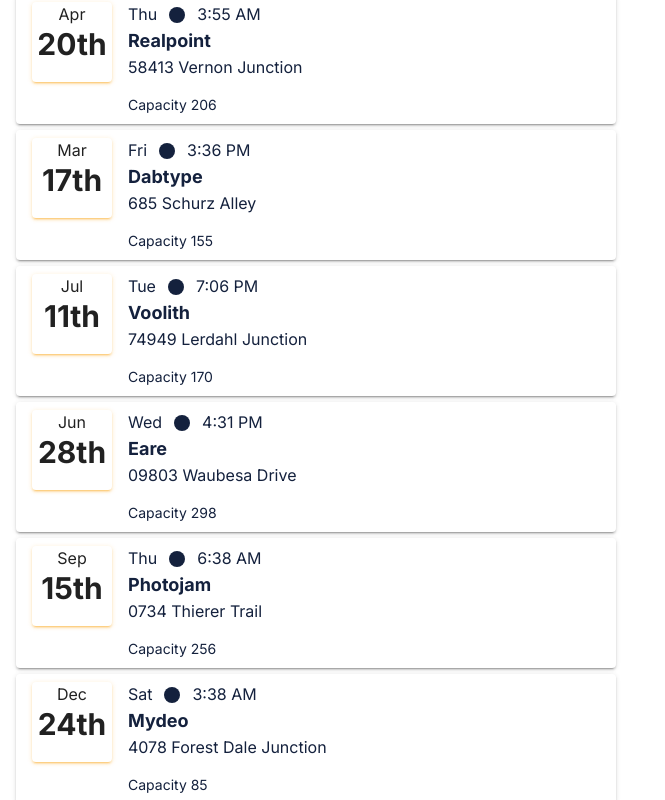
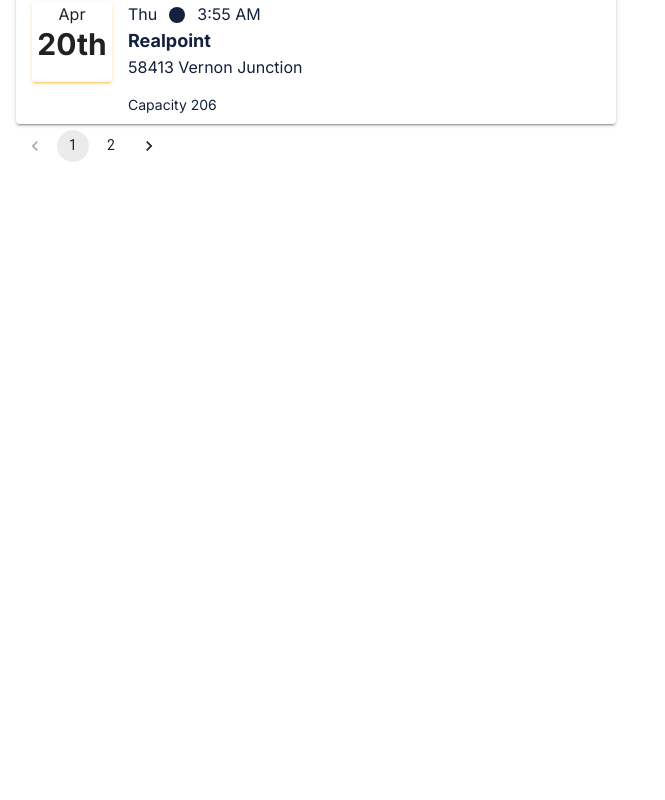
Before and after one commit to Ej1seven/DSD_Team_3_Front-end, a Next.js app: page /pages/member_homepage in a window 1280 px wide. Shown: the part 1439-2239 px from the top of the page, without its empty margins (0-665 px from the left). After the commit the page ends 1761 px from the top, so only its background shows below. Built offline with nearby package versions, Linux system fonts and the light colour scheme; data requests are answered from the project's data file.

Commit message:
added pagination to event list

```diff
--- a/app/components/EventList.tsx
+++ b/app/components/EventList.tsx
@@ -13,8 +13,10 @@ import Paper, { PaperProps } from '@mui/material/Paper';
 import { fetchEventData } from '../api/services/Event';
 import format from 'date-fns/format';
 import getEventOverviewList from '../helpers/getEventOverviewList';
-import { useState } from 'react';
+import { useEffect, useState } from 'react';
 import FiberManualRecordIcon from '@mui/icons-material/FiberManualRecord';
+import ComponentPagination from '../helpers/componentPagination';
+import Pagination from '@mui/material/Pagination';
 
 const ColorButton = styled(Button)<ButtonProps>(({ theme }) => ({
   color: theme.palette.getContrastText('#14213D'),
@@ -44,16 +46,50 @@ const EventDateContainer = styled(Paper)<PaperProps>(({ theme }) => ({
 }));
 
 const EventList = ({ events, eventCreations, venues }: any) => {
+  const pageSize: any = 10;
+  const [pagination, setPagination] = useState({
+    count: 0,
+    from: 0,
+    to: pageSize,
+  });
   const [eventOverview, setEventOverview] = useState([]);
-  async function getList() {
-    let eventOverviewList = await getEventOverviewList(
-      events,
-      eventCreations,
-      venues
-    );
-    setEventOverview(eventOverviewList);
-  }
-  getList();
+  const handlePageChange = (event: any, page: any) => {
+    const from = (page - 1) * pageSize;
+    const to = (page - 1) * pageSize + pageSize;
+    setPagination({ ...pagination, from: from, to: to });
+  };
+  const service = {
+    getData: ({ from, to }: any) => {
+      return new Promise(async (resolve, reject) => {
+        let eventOverviewList: any = await getEventOverviewList(
+          events,
+          eventCreations,
+          venues
+        );
+        const data = eventOverviewList.slice(from, to);
+
+        resolve({
+          count: eventOverviewList.length,
+          data: data,
+        });
+      });
+    },
+  };
+
+  useEffect(() => {
+    service
+      .getData({ from: pagination.from, to: pagination.to })
+      .then((response: any) => {
+        setPagination({ ...pagination, count: response.count });
+
+        setEventOverview(response.data);
+      });
+  }, [pagination.from, pagination.to]);
+
+  useEffect(() => {
+    setPagination({ ...pagination, count: eventOverview.length });
+  }, [pagination.from, pagination.to]);
+
   return (
     <div className="flex flex-col gl:flex-row gl:gap-10">
       <div className="flex-1">
@@ -108,6 +144,10 @@ const EventList = ({ events, eventCreations, venues }: any) => {
               );
             })}
           </div>
+          <Pagination
+            count={Math.ceil(pagination.count / pageSize)}
+            onChange={handlePageChange}
+          />{' '}
         </div>
       </div>
     </div>
--- /dev/null
+++ b/app/helpers/componentPagination.tsx
@@ -0,0 +1,24 @@
+import Pagination from '@mui/material/Pagination';
+import { useEffect, useState } from 'react';
+
+const pageSize: any = 10;
+export default function ComponentPagination(data: any) {
+  const [pagination, setPagination] = useState({
+    count: 0,
+    from: 0,
+    to: pageSize,
+  });
+  setPagination({ ...pagination, count: data.length });
+
+  const handlePageChange = (event: any, page: any) => {
+    const from = (page - 1) * pageSize;
+    const to = (page - 1) * pageSize + pageSize;
+    setPagination({ ...pagination, from: from, to: to });
+  };
+  return (
+    <Pagination
+      count={Math.ceil(pagination.count / pageSize)}
+      onChange={handlePageChange}
+    />
+  );
+}
--- a/package.json
+++ b/package.json
@@ -32,6 +32,7 @@
     "postcss": "8.4.26",
     "react": "18.2.0",
     "react-dom": "18.2.0",
+    "react-paginate": "^8.2.0",
     "react-router-dom": "^6.14.1",
     "tailwindcss": "3.3.3",
     "typescript": "5.1.6"
```
Also changed, not shown: 1 other file (tests, documents, lock files or other folders).
